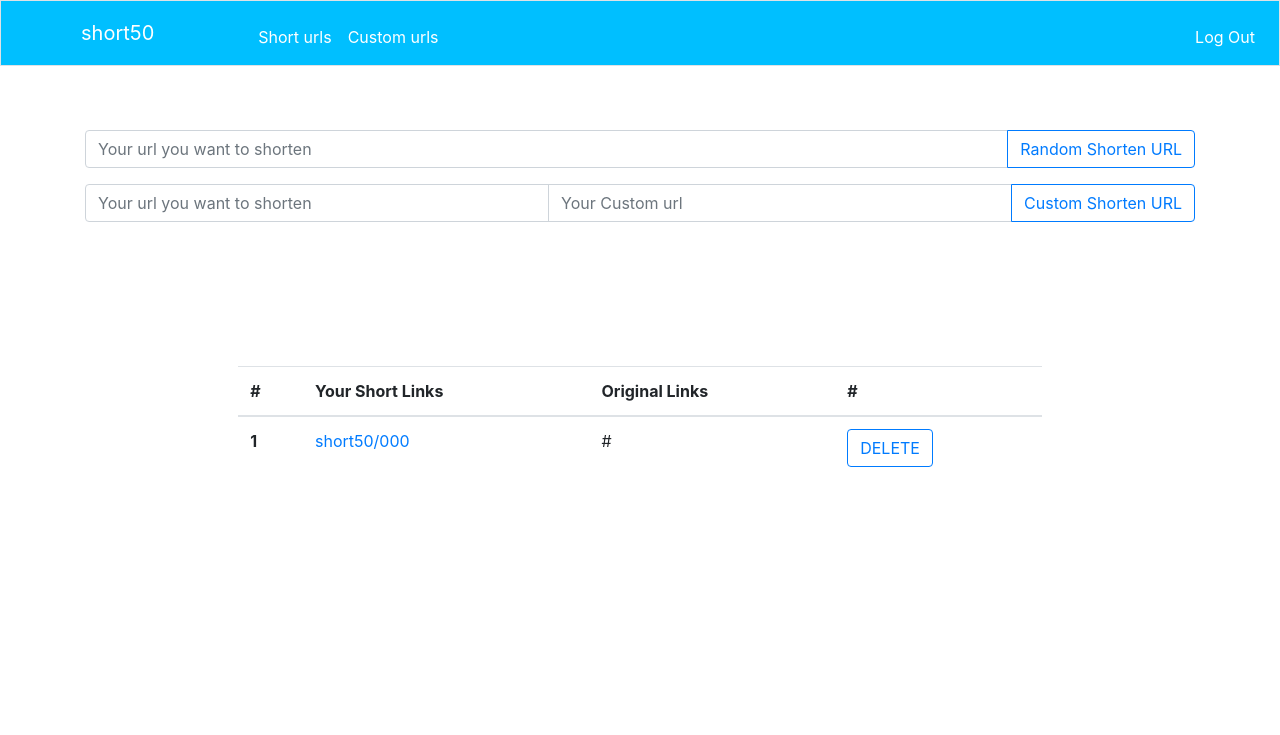
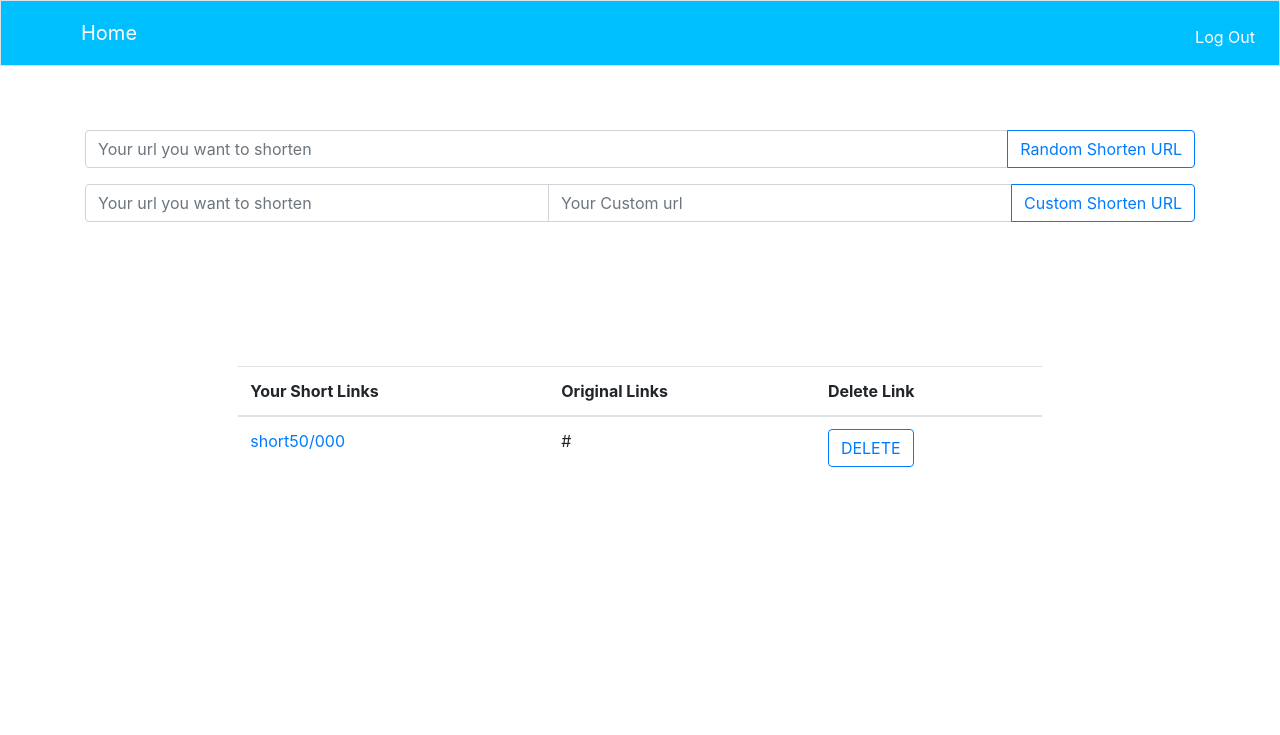
Before and after one commit to senkaPro/cs50-final-project, a Flask app: template src/templates/home.html in a window 1280 px wide. Shown: the top 735 px of the page. Run offline with Flask 2, Linux system fonts and the light colour scheme; a user stored in the database is signed in; tables that the repository leaves empty hold one stand-in row (values such as "Sample post"); the template is opened without the code that fills it: most values are stand-ins (such as "Sample title", 1, 10 or a date in 2020); some libraries are stand-ins or nearby versions.

Commit message:
Added functionaly redirect routing and finilizing project

```diff
--- a/src/app.py
+++ b/src/app.py
@@ -23,6 +23,7 @@ def main():
 
 @app.route("/")
 def land_page():
+    session.clear()
     return render_template('index.html')
 
 @app.route("/home")
@@ -44,13 +45,34 @@ def random_shorten():
         url = request.form.get('url')
         if url[:4] != 'http':
             url = 'https://' + url
-        u = ShortUrl(link=url,user=session['username'])
-        u.make_short_code()
-        db.session.add(u)
+        scode = ShortUrl(link=url,user=session['username'])
+        scode.make_short_code()
+        db.session.add(scode)
         db.session.commit()
+
+        return redirect(url_for('home'))
 
     return redirect(url_for('home'))
 
+@app.route("/custom", methods=['GET', 'POST'])
+@login_required
+def custom_shorten():
+    if request.method == "POST":
+        url = request.form.get('url')
+        custom_url = request.form.get('custom_url')
+        if url[:4] != 'http':
+            url = 'https://' + url
+        scode = ShortUrl(link=url,user=session['username'])
+        scode.custom_code = custom_url
+        q = ShortUrl.query.filter_by(custom_code=custom_url).first()
+        if q is not None:
+            flash("This custom url already exists")
+            return redirect(url_for('home'))
+        db.session.add(scode)
+        db.session.commit()
+
+        return redirect(url_for('home'))
+    return redirect(url_for('home'))
 
 
 @app.route("/<router>", methods=['GET'])
@@ -60,26 +82,20 @@ def router(router):
         q = ShortUrl.query.filter_by(short_code=code).first()
         if q is None:
             q = ShortUrl.query.filter_by(custom_code=code).first()
-        print(q)
     except HTTPException as e:
         return e
     return redirect(q.link, code=302)
 
-@app.route("/custom", methods=['GET', 'POST'])
+@app.route("/delete/<int:id>", methods=['GET'])
 @login_required
-def custom_shorten():
-    if request.method == "POST":
-        url = request.form.get('url')
-        custom_url = request.form.get('custom_url')
-        if url[:4] != 'http':
-            url = 'https://' + url
-        u = ShortUrl(link=url,user=session['username'])
-        u.custom_code = custom_url
-        db.session.add(u)
-        db.session.commit()
-
+def delete_url(id):
+    code_id = id
+    print(id)
+    q = ShortUrl.query.filter_by(id=code_id).first()
+    print(q)
+    db.session.delete(q)
+    db.session.commit()
     return redirect(url_for('home'))
-
 
 @app.route("/register", methods=['GET', 'POST'])
 def register():
@@ -88,6 +104,9 @@ def register():
             username = request.form.get('username')
             password = request.form.get('password')
             password1 = request.form.get('password1')
+            if username == '' or password == '':
+                flash('Username and password can not be empty')
+                return redirect(url_for('register'))
             user = User.query.filter_by(username=username).first()
             if user is not None:
                 flash('Username already exist')
@@ -114,6 +133,9 @@ def register():
 def login():
     session.clear()
     if request.method == 'POST':
+        if request.form.get('username') == '' or request.form.get('password') == '':
+                flash("Please fill the empty fields")
+                return redirect(url_for('login'))
         try:
             user = User.query.filter_by(username=request.form.get('username')).first()
             if user is None:
@@ -130,8 +152,7 @@ def login():
         except HTTPException as e:
             flash(e)
             return e
-    else:
-        return render_template('login.html')
+    return render_template('login.html')
 
 @app.route("/logout")
 @login_required
--- a/src/static/main.css
+++ b/src/static/main.css
@@ -45,7 +45,7 @@ html {
   min-height: 100%;
 }
 body {
-  margin-bottom: 60px; /* Margin bottom by footer height */
+  margin-bottom: 50px; /* Margin bottom by footer height */
 }
 .footer {
   position: absolute;
@@ -85,3 +85,9 @@ body {
 .table{
     margin-top:8rem;
 }
+.center-link{
+    font-size: 4rem;
+    margin-top:3rem;
+    margin-bottom:3rem;
+    text-align: center;
+}
--- a/src/templates/base.html
+++ b/src/templates/base.html
@@ -20,21 +20,20 @@
   </head>
   <body>
     <nav class="navbar navbar-expand-md navbar-light bg-light border">
-        <a class="navbar-brand" href="{{url_for('home')}}"><span>short50</span></a>
+    {% if session.username %}
+        <a class="navbar-brand" href="{{url_for('home')}}"><span>Home</span></a>
         <button aria-controls="navbar" aria-expanded="false" aria-label="Toggle navigation" class="navbar-toggler" data-target="#navbar" data-toggle="collapse" type="button">
             <span class="navbar-toggler-icon"></span>
         </button>
         <div class="collapse navbar-collapse" id="navbar">
-            {% if session.username %}
-                <ul class="navbar-nav mr-auto mt-2">
-                    <li class="nav-item"><a class="nav-link" href="/quote">Short urls</a></li>
-                    <li class="nav-item"><a class="nav-link" href="/buy">Custom urls</a></li>
-
-                </ul>
                 <ul class="navbar-nav ml-auto mt-2">
                     <li class="nav-item"><a class="nav-link" href="{{url_for('logout')}}">Log Out</a></li>
                 </ul>
             {% else %}
+            <a class="navbar-brand" href="{{url_for('land_page')}}"><span>short50</span></a>
+        <button aria-controls="navbar" aria-expanded="false" aria-label="Toggle navigation" class="navbar-toggler" data-target="#navbar" data-toggle="collapse" type="button">
+            <span class="navbar-toggler-icon"></span>
+        </button>
                 <ul class="navbar-nav ml-auto mt-2">
                     <li class="nav-item"><a class="nav-link" style="color:#fff!important" href="{{url_for('register')}}">Sign up</a></li>
                     <li class="nav-item"><a class="nav-link" style="color:#fff!important" href="{{url_for('login')}}">Login</a></li>
@@ -57,7 +56,8 @@
     <div class="container-fluid">
         <div class="row">
             {% block body%}
-            {% endblock %} {# Body Block #}
+
+            {% endblock %}
         </div>
     </div>
 
--- a/src/templates/home.html
+++ b/src/templates/home.html
@@ -38,10 +38,10 @@
     <table class="table table-hover">
         <thead>
         <tr>
-          <th scope="col">#</th>
+
           <th scope="col">Your Short Links</th>
           <th scope="col">Original Links</th>
-          <th scope="col">#</th>
+          <th scope="col">Delete Link</th>
 
         </tr>
         </thead>
@@ -49,15 +49,13 @@
         {% for code in codes %}
         <tr>
         {% if code.short_code  %}
-          <th scope="row">{{code.id}}</th>
           <td><a href="/{{code.short_code}}" target="_blank">short50/{{code.short_code}}</a></td>
           <td>{{code.link}}</td>
-          <td><button class="btn btn-outline-primary">DELETE</button></td>
+          <td><a href="/delete/{{code.id}}" class="btn btn-outline-primary" role="button">DELETE</a></td>
         {% else %}
-          <th scope="row">{{code.id}}</th>
             <td><a href="/{{code.custom_code}}"target="_blank">short50/{{code.custom_code}}</a></td>
             <td>{{code.link}}</td>
-            <td><button class="btn btn-outline-primary">DELETE</button></td>
+            <td><a href="/delete/{{code.id}}" class="btn btn-outline-primary" role="button">DELETE</a></td>
           </tr>
         {%endif%}
         {% endfor %}
--- a/src/templates/login.html
+++ b/src/templates/login.html
@@ -4,7 +4,7 @@
 {% block title %}Login - {{super()}}{% endblock %}
 {% block body %}
 <div class="col-md-4 offset-4">
-<div class="card" style="margin-top:80px;">
+<div class="card" style="margin-top:120px;">
 
   <h5 class="card-header info-color white-text text-center py-4">
     <strong>Login</strong>
```
Also changed, not shown: src/shortener.db.
